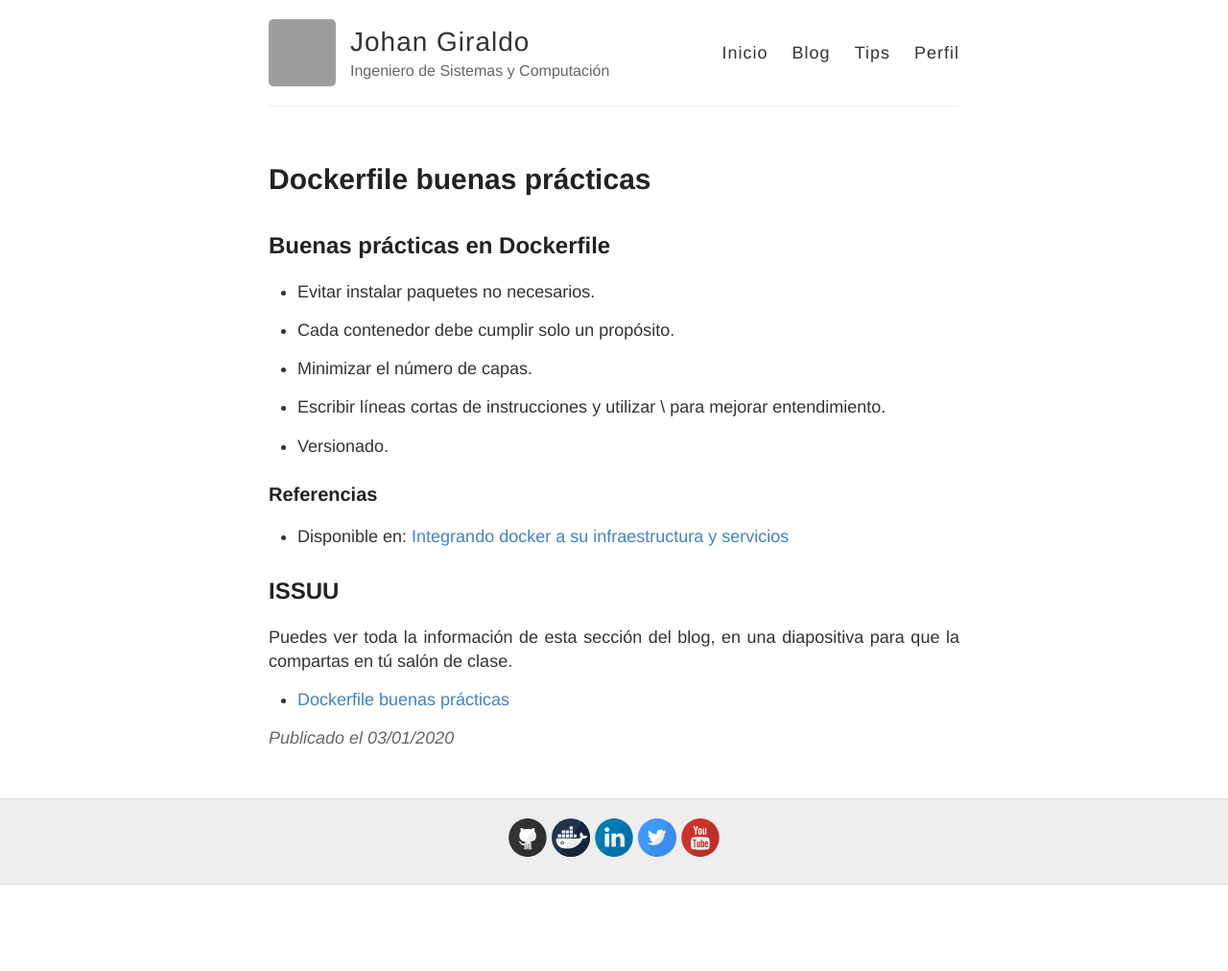
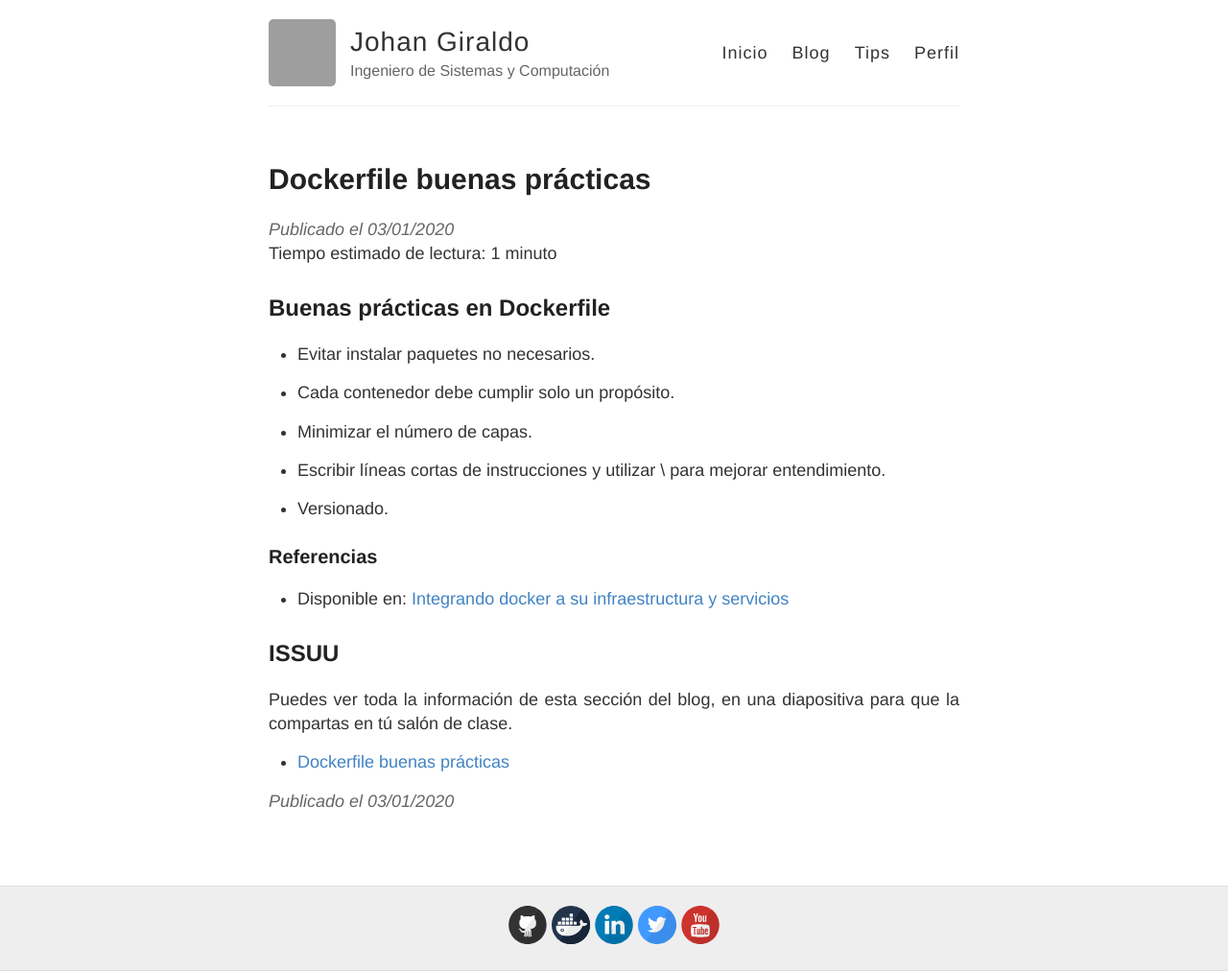
Before and after one commit to jsgiraldoh/jsgiraldoh.github.io, a Jekyll site: the page built from _posts/2020-01-03-Dockerfile-buenas-practicas.md, in a window 1280 px wide. Shown: the whole page at 96% size. Built offline with Jekyll 4.4.1, drawn with Linux system fonts in a browser that asks for light colours; nearby versions of some CDN libraries; before the commit the page ends 922 px from its top, so only the background shows below that; grey boxes are pictures that could not be loaded.

Commit message:
Tiempo de lectura

```diff
--- /dev/null
+++ b/_includes/read_time.html
@@ -0,0 +1,9 @@
+<span class="reading-time" title="Estimated read time">
+    Tiempo estimado de lectura:
+  {% assign words = content | number_of_words %}
+  {% if words < 360 %}
+    1 minuto
+  {% else %}
+    {{ words | divided_by:180 }} minutos
+  {% endif %}
+</span>
--- a/_layouts/post.html
+++ b/_layouts/post.html
@@ -1,10 +1,17 @@
 ---
 layout: default
-sidebar: yes
 ---
 
 <article class="post">
   <h1>{{ page.title }}</h1>
+
+	<div class="date">
+      Publicado el {{ page.date | date: "%d/%m/%Y" }}
+      {% if page.updated %}
+        - Actualizado el {{ page.updated | date: "%d/%m/%Y" }}
+      {% endif %}
+   	</div>
+    {% include read_time.html %}
 
   	<div class="entry">
     	{{ content }}
@@ -12,7 +19,12 @@ sidebar: yes
 
   	<div class="date">
     	Publicado el {{ page.date | date: "%d/%m/%Y" }}
+      {% if page.updated %}
+        - Actualizado el {{ page.updated | date: "%d/%m/%Y" }}
+      {% endif %}
    	</div>
+
+  <br>
   <!--<a href="{{ site.baseurl }}{{ post.url }}" class="read-more">Read More</a>-->
   <!--{% include disqus.html %}-->
 </article>
```
Also changed, not shown: blog.md (+6 -6 lines), 16 other files. Lines whose indentation alone changed are shown as unchanged.
